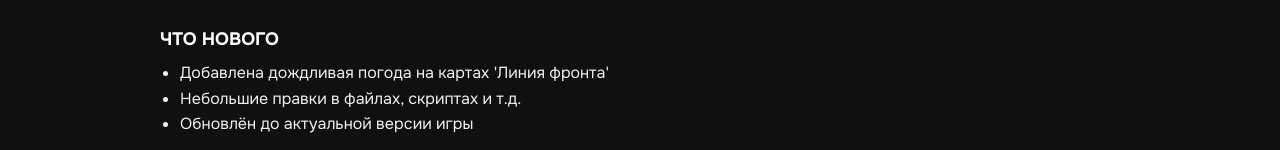
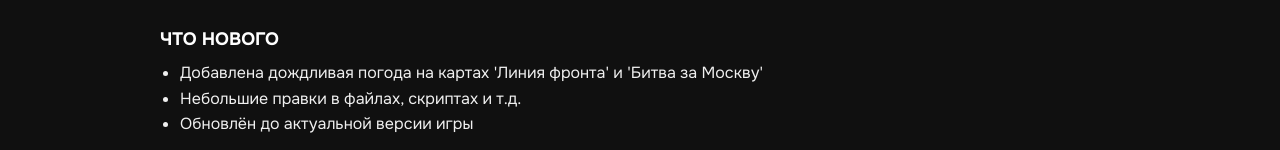
Before and after one commit to kyanaris/OfficialWebsite, a plain HTML site: page index.html in a window 1280 px wide. Shown: the part 638-788 px from the top of the page. Drawn offline with Linux system fonts and the light colour scheme.

Commit message:
Update 1.41.0.0

```diff
--- a/index.html
+++ b/index.html
@@ -31,7 +31,7 @@
     </a>
     <h2>Что нового</h2>
     <ul>
-      <li>Добавлена дождливая погода на картах 'Линия фронта'</li>
+      <li>Добавлена дождливая погода на картах 'Линия фронта' и 'Битва за Москву'</li>
       <li>Небольшие правки в файлах, скриптах и т.д.</li>
       <li>Обновлён до актуальной версии игры</li>
     </ul>
```
